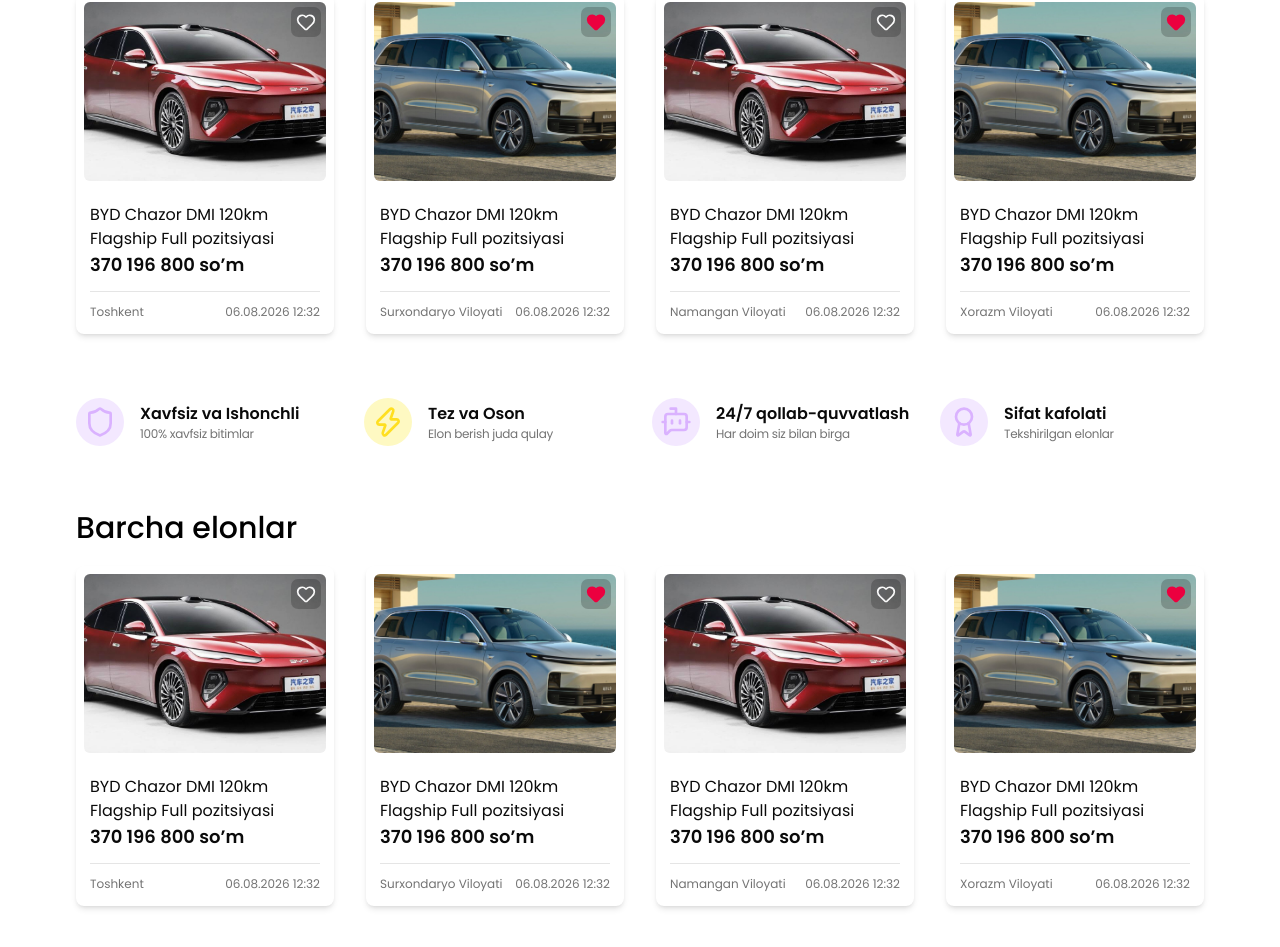
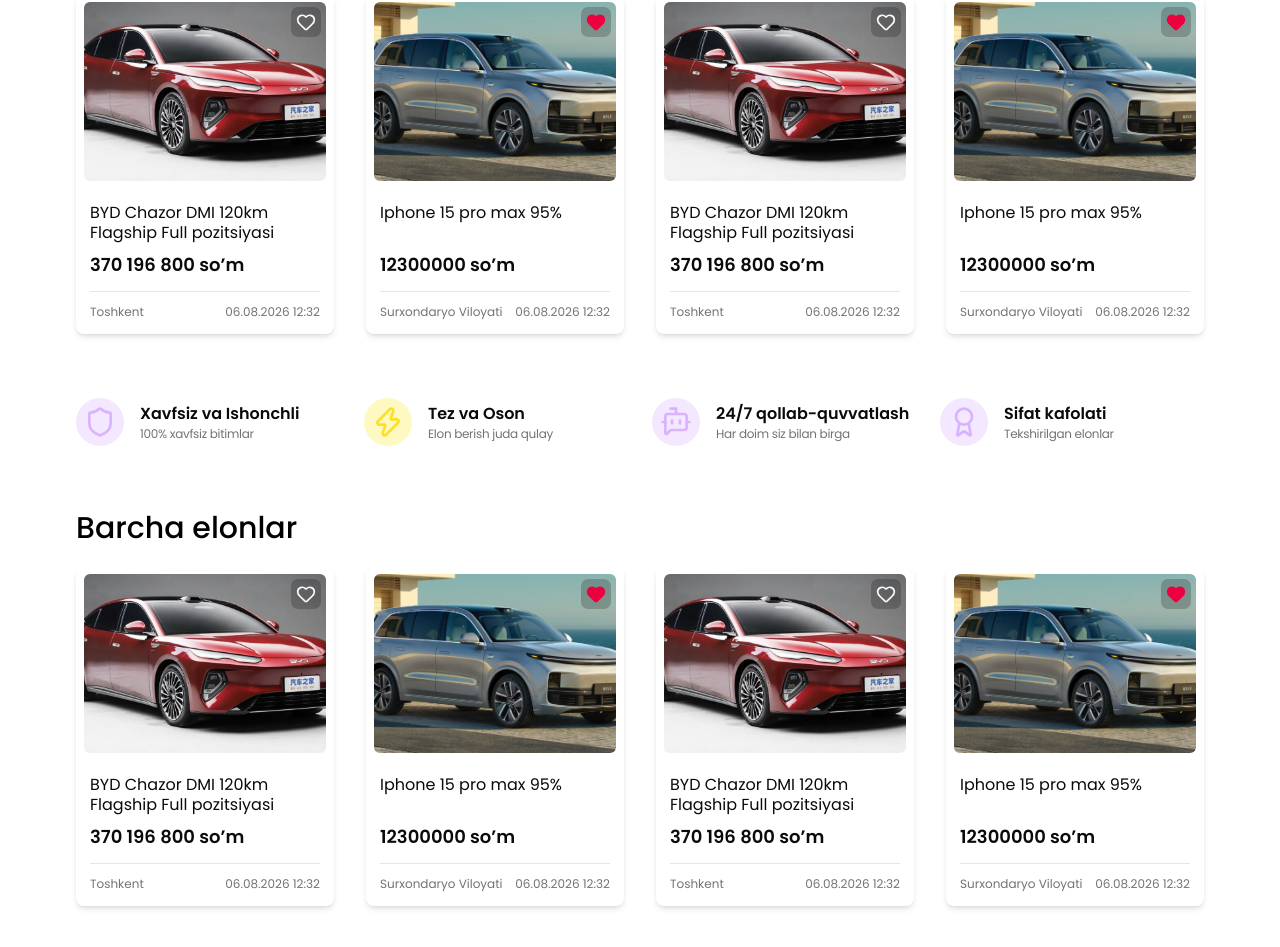
Before and after one commit to sultanov-dev/classifieds, a Next.js app: page / in a window 1280 px wide. Shown: the part 775-1722 px from the top of the page. Built offline with nearby package versions, Linux system fonts and the light colour scheme.

Commit message:
fix bages and product data change

```diff
--- a/components/product/product.card.tsx
+++ b/components/product/product.card.tsx
@@ -26,10 +26,10 @@
           />
         </Button>
       </div>
-      <div className="p-3.5">
+      <div className="flex h-36.25 flex-col justify-center p-3.5">
         <div className="mb-3">
-          <h6 className="line-clamp-2 text-base font-normal">{item.title}</h6>
-          <span className="text-lg font-semibold">{item.price}</span>
+          <h6 className="line-clamp-2 min-h-10 text-base leading-5 font-normal">{item.title}</h6>
+          <span className="mt-2 inline-block text-lg font-semibold">{item.price}</span>
         </div>
         <div className="flex items-center justify-between border-t pt-3">
           <span className="text-muted-foreground text-xs font-normal capitalize">
--- a/components/profile/ads-table/profiel.ads.tsx
+++ b/components/profile/ads-table/profiel.ads.tsx
@@ -6,5 +6,9 @@
 import { DataTable } from './data-table'
 
 export default function ProfileAds() {
-  return <DataTable data={tableData} columns={columns} />
+  return (
+    <div className="mt-10">
+      <DataTable data={tableData} columns={columns} />
+    </div>
+  )
 }
--- a/data/product.data.ts
+++ b/data/product.data.ts
@@ -1,48 +1,87 @@
+type TAttribute = {
+  label: string
+  value: string | number
+}
+
 export interface IProduct {
   id: number
   images: string[]
+  category: string
   title: string
   price: string
   isLiked: boolean
   region: string
   createdAt: string
+  attribute: TAttribute[]
 }
 
 export const productData: IProduct[] = [
   {
     id: 1,
+    category: 'car',
     images: ['/car.jpg', '/car2.jpeg'],
     title: 'BYD Chazor DMI 120km Flagship Full pozitsiyasi',
     price: '370 196 800 so’m',
     isLiked: false,
     region: 'toshkent',
+    attribute: [
+      { label: 'Marka', value: 'BYD' },
+      { label: 'Model', value: 'Chazor DMI' },
+      { label: 'Ishlab chiqarilgan yil', value: 2025 },
+      { label: 'Yurgani', value: '0 km' },
+      { label: 'Karobka', value: 'Avtomat' },
+    ],
     createdAt: '2026-08-06T12:32:00+05:00',
   },
   {
     id: 2,
+    category: 'phone',
     images: ['/car2.jpeg', '/car.jpg'],
-    title: 'BYD Chazor DMI 120km Flagship Full pozitsiyasi',
-    price: '370 196 800 so’m',
+    title: 'Iphone 15 pro max 95%',
+    price: '12300000 so’m',
     isLiked: true,
     region: 'Surxondaryo viloyati',
+    attribute: [
+      { label: 'Brend', value: 'Apple' },
+      { label: 'Xotira', value: '256 GB' },
+      { label: 'Rangi', value: 'Titan Natural' },
+      { label: 'Holati', value: 'Yangi' },
+      { label: 'Batareykasi', value: '95%' },
+    ],
     createdAt: '2026-08-06T12:32:00+05:00',
   },
   {
     id: 3,
+    category: 'car',
     images: ['/car.jpg', '/car2.jpeg'],
     title: 'BYD Chazor DMI 120km Flagship Full pozitsiyasi',
     price: '370 196 800 so’m',
     isLiked: false,
-    region: 'namangan viloyati',
+    region: 'toshkent',
+    attribute: [
+      { label: 'Marka', value: 'BYD' },
+      { label: 'Model', value: 'Chazor DMI' },
+      { label: 'Ishlab chiqarilgan yil', value: 2025 },
+      { label: 'Yurgani', value: '0 km' },
+      { label: 'Karobka', value: 'Avtomat' },
+    ],
     createdAt: '2026-08-06T12:32:00+05:00',
   },
   {
     id: 4,
+    category: 'phone',
     images: ['/car2.jpeg', '/car.jpg'],
-    title: 'BYD Chazor DMI 120km Flagship Full pozitsiyasi',
-    price: '370 196 800 so’m',
+    title: 'Iphone 15 pro max 95%',
+    price: '12300000 so’m',
     isLiked: true,
-    region: 'xorazm viloyati',
+    region: 'Surxondaryo viloyati',
+    attribute: [
+      { label: 'Brend', value: 'Apple' },
+      { label: 'Xotira', value: '256 GB' },
+      { label: 'Rangi', value: 'Titan Natural' },
+      { label: 'Holati', value: 'Yangi' },
+      { label: 'Batareykasi', value: '95%' },
+    ],
     createdAt: '2026-08-06T12:32:00+05:00',
   },
 ]
```
